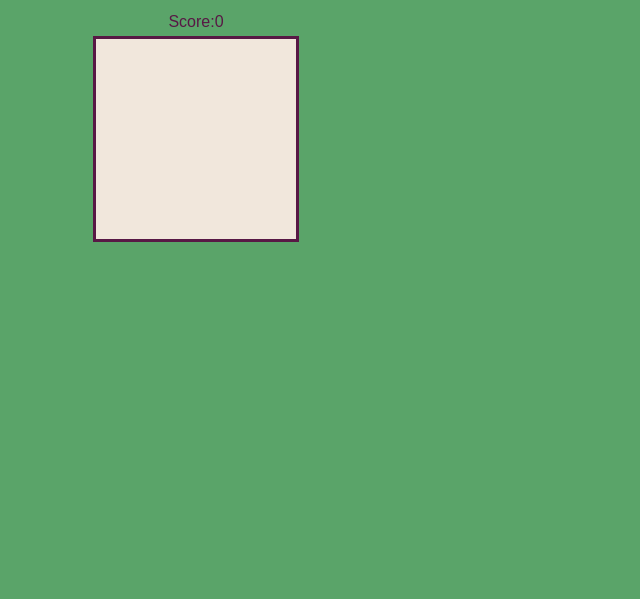
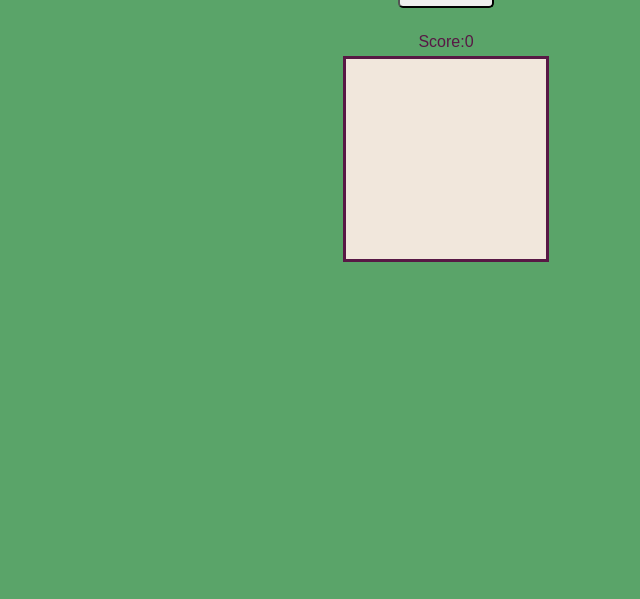
Before and after one commit to julgolota/Pink-snake, a plain HTML site: page index.html in a window 1280 px wide. Shown: the part 201-800 px from the top of the page, without its empty margins (12-652 px from the left). Drawn offline with Linux system fonts and the light colour scheme; a web font is replaced by a local one.

Commit message:
Update style.css

```diff
--- a/style.css
+++ b/style.css
@@ -1,11 +1,11 @@
 body {
   background-color: #5aa469;
-  max-width: 400px;
+  max-width: 900px;
 }
 
 .container {
   text-align: center;
-  margin: 20px;
+  margin: 40px;
 }
 
 h1 {
```
